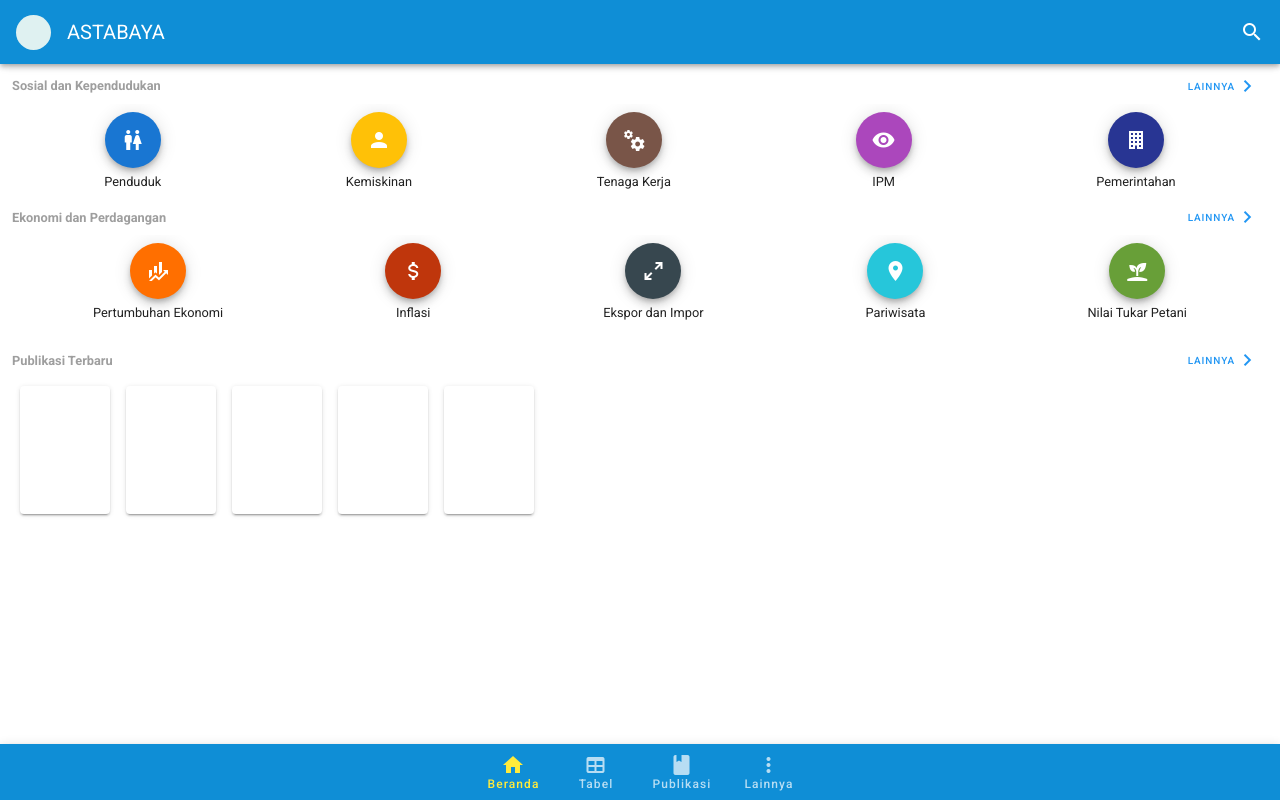
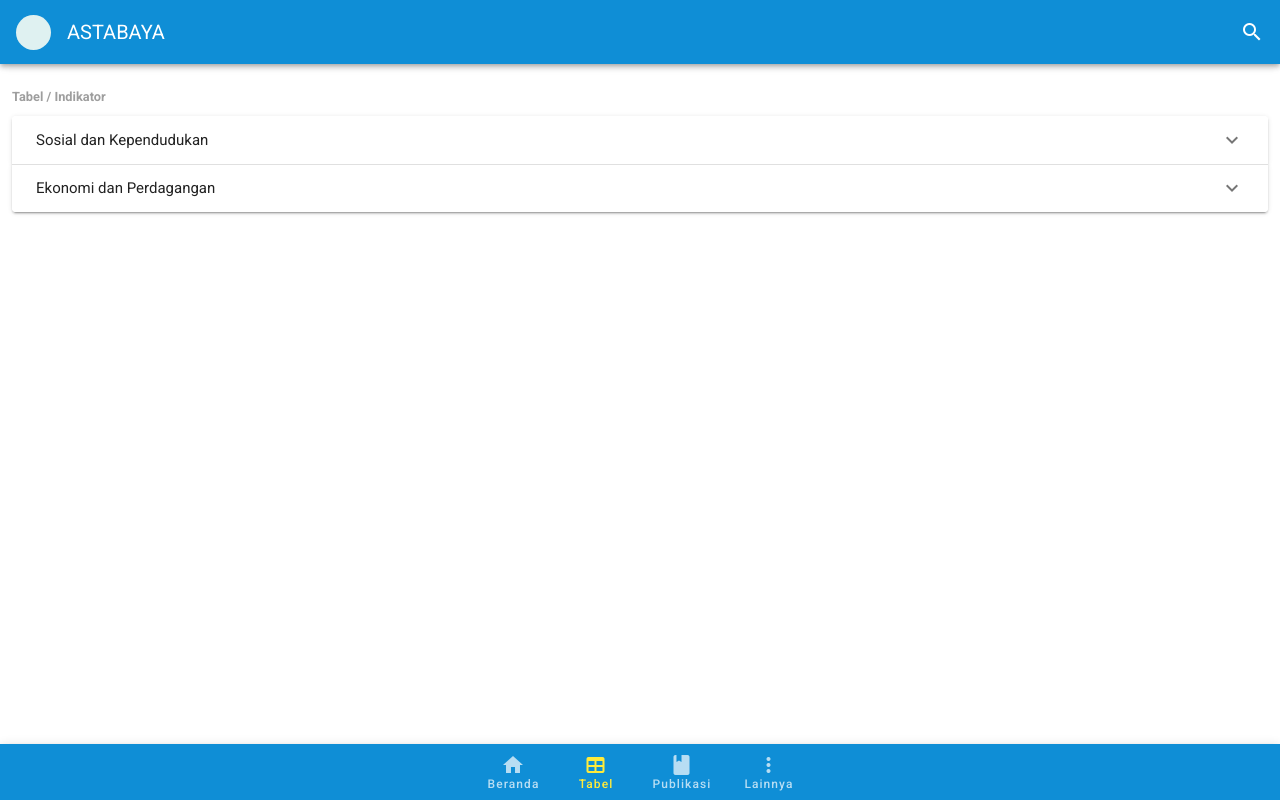
Before and after one commit to mfasza/astabaya, a Vue app: page /tabel in a window 1280 px wide. Built offline with nearby package versions, Linux system fonts and the light colour scheme.

Commit message:
fix bug bottom menu, ganti style list tabel

```diff
--- a/src/App.vue
+++ b/src/App.vue
@@ -20,7 +20,6 @@
       </v-container>
     </v-main>
     <v-bottom-navigation
-      class="fixedMenu"
       app
       dark
       color="yellow"
@@ -33,7 +32,7 @@
         <v-icon>mdi-home</v-icon>
       </v-btn>
 
-      <v-btn value="tabel" to="/tabel/0">
+      <v-btn value="tabel" to="/tabel">
         <span>Tabel</span>
 
         <v-icon>mdi-table</v-icon>
@@ -90,7 +89,4 @@ export default {
   background-color: hsl(177, 41%, 91%);
   border-radius: 50%;
 }
-.fixedMenu {
-  position: fixed;
-}
 </style>
--- a/src/router/index.js
+++ b/src/router/index.js
@@ -9,6 +9,12 @@ const routes = [
     path: "/",
     name: "Home",
     component: Home,
+  },
+  {
+    path: "/tabel/",
+    name: "TabelAll",
+    component: () =>
+      import(/* webpackChunkName: "tabel" */ "../views/Tabel.vue"),
   },
   {
     path: "/tabel/:panel",
@@ -33,7 +39,6 @@ const routes = [
   },
   {
     path: "*",
-    name: "Home",
     component: Home,
   },
 ];
--- a/src/views/Tabel.vue
+++ b/src/views/Tabel.vue
@@ -16,11 +16,23 @@
             kategori.kategori
           }}</v-expansion-panel-header>
           <v-expansion-panel-content>
-            <ul v-for="subKategori,i in kategori.subKategoris" :key="`index-`+i">
-              <router-link to="/tabel/0" class="text-decoration-none black--text">
-                <li>{{subKategori.subKategori}}</li>
-              </router-link>
-            </ul>
+            <v-list flat dense>
+              <v-list-item-group v-model="selectedSubKategori" color="primary">
+                <v-list-item
+                  v-for="(subKategori, i) in kategori.subKategoris"
+                  :key="i"
+                >
+                  <v-list-item-icon>
+                    <v-icon v-text="subKategori.icon"></v-icon>
+                  </v-list-item-icon>
+                  <v-list-item-content>
+                    <v-list-item-title
+                      v-text="subKategori.subKategori"
+                    ></v-list-item-title>
+                  </v-list-item-content>
+                </v-list-item>
+              </v-list-item-group>
+            </v-list>
           </v-expansion-panel-content>
         </v-expansion-panel>
       </v-expansion-panels>
@@ -36,32 +48,31 @@ export default {
     kategoris: [
       {
         kategori: "Sosial dan Kependudukan",
-        color: "blue",
         subKategoris: [
           {
             subKategori: "Penduduk",
-            icon: "mdi-account-multiple",
-            color: "#0F8ED6",
+            icon: "mdi-human-male-female",
+            color: "#1976d2",
           },
           {
             subKategori: "Kemiskinan",
             icon: "mdi-account",
-            color: "#FFC635",
+            color: "#ffc107",
           },
           {
             subKategori: "Tenaga Kerja",
             icon: "mdi-cogs",
-            color: "#C693F9",
+            color: "#795548",
           },
           {
             subKategori: "IPM",
-            icon: "mdi-yoga",
-            color: "#3549FF",
+            icon: "mdi-eye",
+            color: "#ab47bc",
           },
           {
             subKategori: "Pemerintahan",
             icon: "mdi-office-building",
-            color: "#53A340",
+            color: "#283593",
           },
         ],
       },
@@ -69,32 +80,38 @@ export default {
         kategori: "Ekonomi dan Perdagangan",
         subKategoris: [
           {
-            subKategori: "Penduduk",
-            icon: "mdi-account-multiple",
-            color: "#0F8ED6",
+            subKategori: "Pertumbuhan Ekonomi",
+            icon: "mdi-finance",
+            color: "#ff6f00",
           },
           {
-            subKategori: "Kemiskinan",
-            icon: "mdi-account",
-            color: "#FFC635",
+            subKategori: "Inflasi",
+            icon: "mdi-currency-usd",
+            color: "#bf360c",
           },
           {
-            subKategori: "Tenaga Kerja",
-            icon: "mdi-cogs",
-            color: "#C693F9",
+            subKategori: "Ekspor dan Impor",
+            icon: "mdi-arrow-expand",
+            color: "#37474f",
           },
           {
-            subKategori: "IPM",
-            icon: "mdi-yoga",
-            color: "#3549FF",
+            subKategori: "Pariwisata",
+            icon: "mdi-map-marker",
+            color: "#26c6da",
           },
           {
-            subKategori: "Pemerintahan",
-            icon: "mdi-office-building",
-            color: "#53A340",
+            subKategori: "Nilai Tukar Petani",
+            icon: "mdi-sprout",
+            color: "#689f38",
           },
         ],
       },
+    ],
+    selectedSubKategori: 0,
+    items: [
+      { text: "Real-Time", icon: "mdi-clock" },
+      { text: "Audience", icon: "mdi-account" },
+      { text: "Conversions", icon: "mdi-flag" },
     ],
   }),
   methods: {
```
